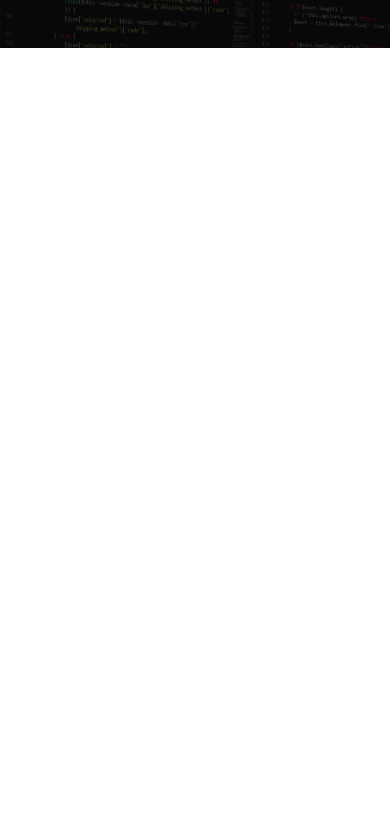
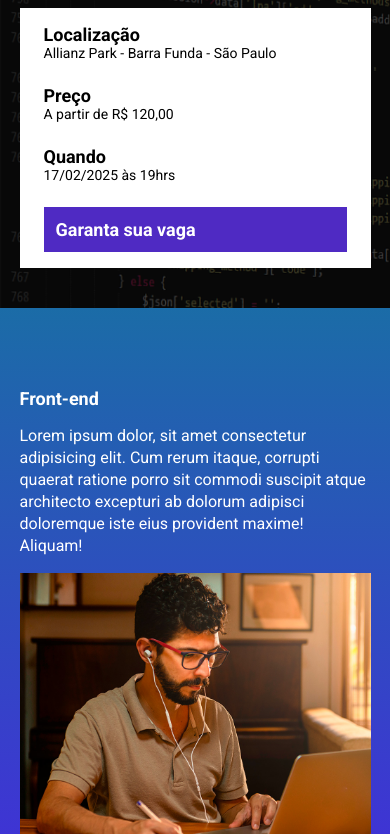
Before and after one commit to CarlosPedro09/ebac_tech_talks, a website built with Parcel: page src/index.html in a window 390 px wide. Shown: the part 168-1002 px from the top of the page. Before the commit the page ends 844 px from the top, so only its background shows below. Built offline with nearby package versions, Linux system fonts and the light colour scheme.

Commit message:
contagem regressiva

```diff
--- a/package.json
+++ b/package.json
@@ -1,9 +1,9 @@
 {
   "name": "ebac_talks",
   "version": "1.0.0",
-  "main": "index.js",
   "scripts": {
     "dev": "parcel src/index.html src/styles/main.scss src/scripts/main.js",
+    "build": "parcel build src/index.html",
     "test": "echo \"Error: no test specified\" && exit 1"
   },
   "keywords": [],
@@ -15,6 +15,7 @@
   },
   "devDependencies": {
     "@parcel/transformer-sass": "^2.13.3",
-    "sharp": "^0.33.5"
+    "sharp": "^0.33.5",
+    "svgo": "^3.3.2"
   }
 }
--- a/src/index.html
+++ b/src/index.html
@@ -8,16 +8,86 @@
     <link rel="preconnect" href="https://fonts.gstatic.com" crossorigin>
     <link href="https://fonts.googleapis.com/css2?family=Roboto:wght@400;700;900&display=swap" rel="stylesheet">
     <link rel="stylesheet" href="styles/main.scss">
+    <link rel="stylesheet" href="https://unpkg.com/aos@next/dist/aos.css" />
 </head>
 <body>
     <header class="hero">
         <div class="container">
             <img class="hero__logo" src="./images/ebac_logo.svg" alt="EBAC">
             <p class="hero__text">
-                O maior evento de tecnologia começa em 10d 12h 20m 15s
+                O maior evento de tecnologia começa em <span id="contador"></span>
             </p>
+            <div class="infos-bar">
+                <ul class="infos-bar__infos">
+                    <li class="infos-bar__infos__item">
+                        <b>Localização</b>
+                        Allianz Park - Barra Funda - São Paulo
+                    </li>
+                    <li class="infos-bar__infos__item">
+                        <b>Preço</b>
+                        A partir de R$ 120,00
+                    </li>
+                    <li class="infos-bar__infos__item">
+                        <b>Quando</b>
+                        17/02/2025 às 19hrs
+                    </li>
+                </ul>
+                <a href="#" class="button button--primary">
+                    Garanta sua vaga
+                </a>
+            </div>
         </div>
     </header>
+
+    <section class="event event--frontend">
+        <div class="container" data-aos="fade-right">
+            <div class="event__details">
+                <h2 class="event__details__title">Front-end</h2>
+                <p class="event__details__description">
+                    Lorem ipsum dolor, sit amet consectetur adipisicing elit. Cum rerum itaque, corrupti quaerat ratione porro sit commodi suscipit atque architecto excepturi ab dolorum adipisci doloremque iste eius provident maxime! Aliquam!
+                </p>
+            </div>
+            <img class="event__image" src="./images/frontend.png" alt="Front-end">
+        </div>
+    </section>
+
+    <section class="event event--ui-ux event--image-left">
+        <div class="container" data-aos="fade-left">
+            <div class="event__details">
+                <h2 class="event__details__title">UI/UX</h2>
+                <p class="event__details__description">
+                    Lorem ipsum dolor, sit amet consectetur adipisicing elit. Cum rerum itaque, corrupti quaerat ratione porro sit commodi suscipit atque architecto excepturi ab dolorum adipisci doloremque iste eius provident maxime! Aliquam!
+                </p>
+            </div>
+            <img class="event__image" src="./images/frontend.png" alt="Front-end">
+        </div>
+    </section>
+
+    <section class="event event--data-science">
+        <div class="container" data-aos="fade-right">
+            <div class="event__details">
+                <h2 class="event__details__title">Data Science</h2>
+                <p class="event__details__description">
+                    Lorem ipsum dolor, sit amet consectetur adipisicing elit. Cum rerum itaque, corrupti quaerat ratione porro sit commodi suscipit atque architecto excepturi ab dolorum adipisci doloremque iste eius provident maxime! Aliquam!
+                </p>
+            </div>
+            <img class="event__image" src="./images/frontend.png" alt="Front-end">
+        </div>
+    </section>
+
+    <section class="event event--backend event--image-left">
+        <div class="container" data-aos="fade-left">
+            <div class="event__details">
+                <h2 class="event__details__title">Back-end</h2>
+                <p class="event__details__description">
+                    Lorem ipsum dolor, sit amet consectetur adipisicing elit. Cum rerum itaque, corrupti quaerat ratione porro sit commodi suscipit atque architecto excepturi ab dolorum adipisci doloremque iste eius provident maxime! Aliquam!
+                </p>
+            </div>
+            <img class="event__image" src="./images/frontend.png" alt="Front-end">
+        </div>
+    </section>
+
+    <script src="https://unpkg.com/aos@next/dist/aos.js"></script>
     <script src="scripts/main.js"></script>
 </body>
 </html>
--- a/src/scripts/main.js
+++ b/src/scripts/main.js
@@ -1 +1,28 @@
-console.log("Olá Mundo");
+AOS.init();
+
+const dataDoEvento = new Date("Feb 17, 2025 19:00:00");
+const timeStampDoEvento = dataDoEvento.getTime();
+
+const atualizaContador = setInterval(function() {
+    const agora = new Date();
+    const timeStampAtual = agora.getTime();
+
+    const distanciaAteOEvento = timeStampDoEvento - timeStampAtual;
+
+    const diaEmMs = 1000 * 60 * 60 * 24;
+    const horaEmMs = 1000 * 60 * 60;
+    const minutoEmMs = 1000 * 60;
+
+    const diasAteOEvento = Math.floor(distanciaAteOEvento / diaEmMs);
+    const horasAteOEvento = Math.floor((distanciaAteOEvento % diaEmMs) / horaEmMs);
+    const minutosAteOEvento = Math.floor((distanciaAteOEvento % horaEmMs) / minutoEmMs);
+    const segundosAteOEvento = Math.floor((distanciaAteOEvento % minutoEmMs) / 1000);
+
+    document.getElementById('contador').innerHTML = `${diasAteOEvento}d ${horasAteOEvento}h ${minutosAteOEvento}m ${segundosAteOEvento}s`
+
+    if (distanciaAteOEvento <= 0) {
+       clearInterval(atualizaContador);
+       document.getElementById("contador").innerHTML = "o evento já começou!";
+       return;
+    }
+}, 1000);
--- /dev/null
+++ b/src/styles/_event.scss
@@ -0,0 +1,63 @@
+@use 'variables';
+
+.event {
+    padding: 80px 0;
+
+    &--frontend {
+        background-image: linear-gradient(variables.$blue1, variables.$blue2);
+    }
+
+    &--ui-ux {
+        background-image: linear-gradient(variables.$blue2, variables.$pink);
+    }
+
+    &--data-science {
+        background-image: linear-gradient(variables.$pink, variables.$yellow);
+    }
+
+    &--backend {
+        background-image: linear-gradient(variables.$yellow, variables.$pink);
+    }
+
+    &--image-left {
+        .container {
+            flex-direction: row-reverse;
+        }
+    }
+
+    .container {
+        display: flex;
+        gap: 40px;
+    }
+
+    &__image {
+        max-width: 360px;
+    }
+
+    &__details {
+        &__title {
+            font-size: 18px;
+            font-weight: bold;
+            margin-bottom: 16px;
+        }
+
+        &__description {
+            line-height: 22px;
+        }
+    }
+
+    @media (max-width: 640px) {
+        .container {
+            display: block;
+        }
+
+        &__image {
+            width: 100%;
+        }
+
+        &__details {
+            margin-right: 0;
+            margin-bottom: 16px;
+        }
+    }
+}
--- a/src/styles/_hero.scss
+++ b/src/styles/_hero.scss
@@ -1,3 +1,5 @@
+@use 'variables';
+
 .hero {
     padding-top: 64px;
     padding-bottom: 100px;
@@ -16,7 +18,7 @@
         left: 0;
         width: 100%;
         height: 100%;
-        background-color: #000;
+        background-color: variables.$secondaryTextColor;
         content: '';
         opacity: .7;
     }
--- /dev/null
+++ b/src/styles/_variables.scss
@@ -0,0 +1,8 @@
+$textColor: #fff;
+$secondaryTextColor: #000;
+
+$blue1: #1B6CA7;
+$blue2: #442BDB;
+$pink: #89223B;
+$yellow: #9C791D;
+$purple: #4F2AC3;
--- /dev/null
+++ b/src/styles/components/_buttons.scss
@@ -0,0 +1,25 @@
+@use '../variables';
+
+.button {
+    padding: 12px;
+    font-size: 18px;
+    font-weight: bold;
+    text-decoration: none;
+    text-align: center;
+    white-space: nowrap;
+
+    &--primary {
+        color: variables.$textColor;
+        background-color: variables.$purple;
+    }
+
+    @media (max-width: 640px) {
+        display: block;
+        width: 100%;
+    }
+
+    @media (max-width: 1024px) {
+        display: flex;
+        align-items: center;
+    }
+}
--- /dev/null
+++ b/src/styles/components/_infos_bar.scss
@@ -0,0 +1,42 @@
+@use '../variables';
+
+.infos-bar {
+    padding: 16px 24px;
+    background-color: variables.$textColor;
+    display: flex;
+    justify-content: space-between;
+
+    &__infos {
+        display: flex;
+        gap: 40px;
+
+        &__item {
+            font-size: 14px;
+            color: variables.$secondaryTextColor;
+
+            b {
+                color: variables.$secondaryTextColor;
+                font-size: 18px;
+                display: block;
+            }
+        }
+    }
+
+    @media (max-width: 640px) {
+        display: block;
+
+        &__infos {
+            display: block;
+
+            &__item {
+                margin-bottom: 24px;
+            }
+        }
+    }
+
+    @media (max-width: 1024px) {
+        &__infos {
+            gap: 16px;
+        }
+    }
+}
--- a/src/styles/main.scss
+++ b/src/styles/main.scss
@@ -1,11 +1,16 @@
 @use 'hero';
+@use 'components/infos_bar';
+@use 'components/buttons';
+@use 'event';
+@use 'variables';
 
 * {
     margin: 0;
     padding: 0;
     box-sizing: border-box;
     font-family: Roboto, sans-serif;
-    color: #fff;
+    color: variables.$textColor;
+    list-style: none;
 }
 
 .container {
```
Also changed, not shown: 1 other file.
